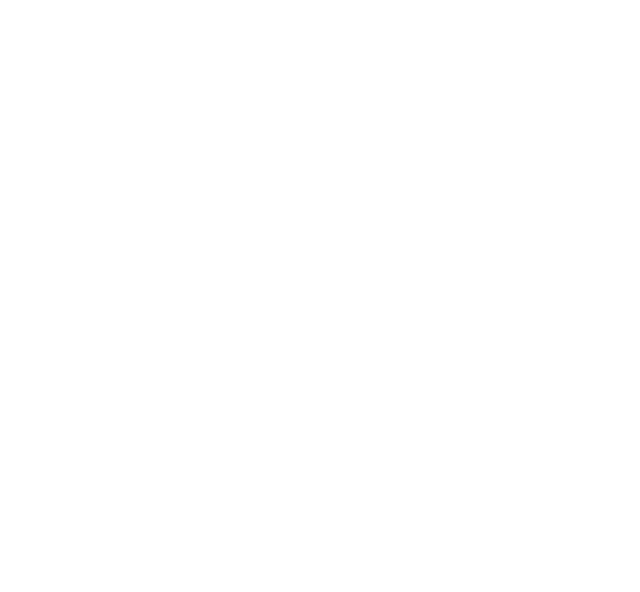
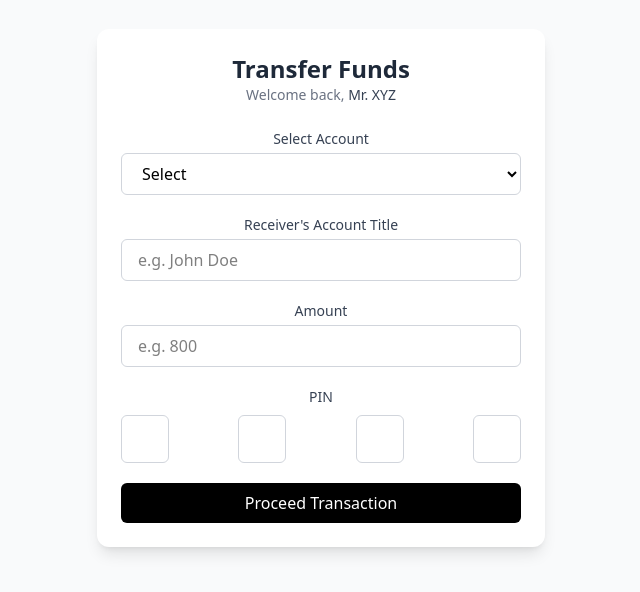
Before and after one commit to etanimur/bankingFrontend, a React (Vite) app: page /transferform in a window 1280 px wide. Before the commit this address had no page. Shown: the part 112-704 px from the top of the page, without its empty margins (319-959 px from the left). Built offline with nearby package versions, Linux system fonts and the light colour scheme.

Commit message:
Transfer funds form completed

```diff
--- a/src/App.jsx
+++ b/src/App.jsx
@@ -1,6 +1,7 @@
 import "./App.css";
 import { BrowserRouter as Router, Routes, Route } from "react-router-dom";
 import Dashboard from "./pages/dashboard/dashboard";
+import { TransferForm } from "./pages/transferForm/transferForm";
 
 function App() {
   return (
@@ -12,6 +13,7 @@
         <Route path="/banking" element={<Dashboard />} />
         <Route path="/settings" element={<Dashboard />} />
         <Route path="/profile" element={<Dashboard />} />
+        <Route path="/transferform" element={<TransferForm />} />
       </Routes>
     </Router>
   );
--- /dev/null
+++ b/src/pages/transferForm/transferForm.jsx
@@ -0,0 +1,137 @@
+import React, { useRef, useState } from "react";
+
+export function TransferForm() {
+    const pinRefs = [useRef(), useRef(), useRef(), useRef()];
+    const [showPopup, setShowPopup] = useState(false);
+    const [formData, setFormData] = useState({
+        account: "",
+        receiver: "",
+        amount: "",
+        pin: "",
+    });
+
+    const handlePinChange = (e, index) => {
+        const value = e.target.value;
+        if (/^\d?$/.test(value)) {
+            e.target.value = value;
+            if (value && index < 3) pinRefs[index + 1].current.focus();
+        }
+    };
+
+    const handleKeyDown = (e, index) => {
+        if (e.key === "Backspace" && !e.target.value && index > 0) {
+            pinRefs[index - 1].current.focus();
+        }
+    };
+
+    const handleSubmit = (e) => {
+        e.preventDefault();
+        const pin = pinRefs.map((ref) => ref.current.value).join("");
+        setFormData({
+            account: e.target.account.value,
+            receiver: e.target.receiver.value,
+            amount: e.target.amount.value,
+            pin,
+        });
+        setShowPopup(true);
+    };
+
+    return (
+        <div className="w-full min-h-screen flex items-center justify-center bg-gray-50 px-4">
+            <div className="w-full max-w-md bg-white p-6 rounded-xl shadow-lg">
+                {/* Header */}
+                <div className="mb-6 text-center">
+                    <h1 className="text-2xl font-bold text-gray-800">Transfer Funds</h1>
+                    <p className="text-sm text-gray-500">Welcome back, <span className="font-medium text-gray-700">Mr. XYZ</span></p>
+                </div>
+
+                {/* Form */}
+                <form className="space-y-5" onSubmit={handleSubmit}>
+                    {/* Account Select */}
+                    <div>
+                        <label className="block text-sm font-medium text-gray-700 mb-1">Select Account</label>
+                        <select
+                            name="account"
+                            className="w-full px-4 py-2 border border-gray-300 rounded-md focus:outline-none focus:ring-2 focus:ring-black bg-white"
+                        >
+                            <option value="">Select</option>
+                            <option value="000-000-000">000-000-000</option>
+                            <option value="000-000-111">000-000-111</option>
+                        </select>
+                    </div>
+
+                    {/* Receiver */}
+                    <div>
+                        <label className="block text-sm font-medium text-gray-700 mb-1">Receiver's Account Title</label>
+                        <input
+                            name="receiver"
+                            type="text"
+                            placeholder="e.g. John Doe"
+                            className="w-full px-4 py-2 border border-gray-300 rounded-md focus:outline-none focus:ring-2 focus:ring-black"
+                        />
+                    </div>
+
+                    {/* Amount */}
+                    <div>
+                        <label className="block text-sm font-medium text-gray-700 mb-1">Amount</label>
+                        <input
+                            name="amount"
+                            type="number"
+                            placeholder="e.g. 800"
+                            className="w-full px-4 py-2 border border-gray-300 rounded-md focus:outline-none focus:ring-2 focus:ring-black appearance-none [&::-webkit-inner-spin-button]:appearance-none"
+                        />
+                    </div>
+
+                    {/* PIN */}
+                    <div>
+                        <label className="block text-sm font-medium text-gray-700 mb-2">PIN</label>
+                        <div className="flex justify-between">
+                            {[0, 1, 2, 3].map((i) => (
+                                <input
+                                    key={i}
+                                    type="text"
+                                    maxLength="1"
+                                    ref={pinRefs[i]}
+                                    onChange={(e) => handlePinChange(e, i)}
+                                    onKeyDown={(e) => handleKeyDown(e, i)}
+                                    className="w-12 h-12 text-center text-xl border border-gray-300 rounded-md focus:outline-none focus:ring-2 focus:ring-black"
+                                />
+                            ))}
+                        </div>
+                    </div>
+
+                    {/* Submit */}
+                    <button
+                        type="submit"
+                        className="w-full py-2 bg-black text-white font-medium rounded-md hover:bg-gray-800 transition"
+                    >
+                        Proceed Transaction
+                    </button>
+                </form>
+
+                {/* Popup */}
+                {showPopup && (
+                    <div className="fixed inset-0 backdrop-blur-sm bg-black/20 flex items-center justify-center z-50">
+
+                        <div className="bg-white p-6 rounded-xl shadow-lg max-w-sm w-full text-center">
+                            <div className="text-green-600 text-3xl mb-2">✅</div>
+                            <h2 className="text-xl font-semibold text-gray-800 mb-2">Transaction Successful</h2>
+                            <div className="text-sm text-gray-700 text-left space-y-1">
+                                <p><strong>From:</strong> {formData.account}</p>
+                                <p><strong>To:</strong> {formData.receiver}</p>
+                                <p><strong>Amount:</strong> {formData.amount} ₹</p>
+                            </div>
+                            <button
+                                onClick={() => setShowPopup(false)}
+                                className="mt-4 px-4 py-2 bg-green-600 text-white rounded-md hover:bg-green-700"
+                            >
+                                Close
+                            </button>
+                        </div>
+                    </div>
+                )}
+            </div>
+        </div>
+
+    );
+}
```
